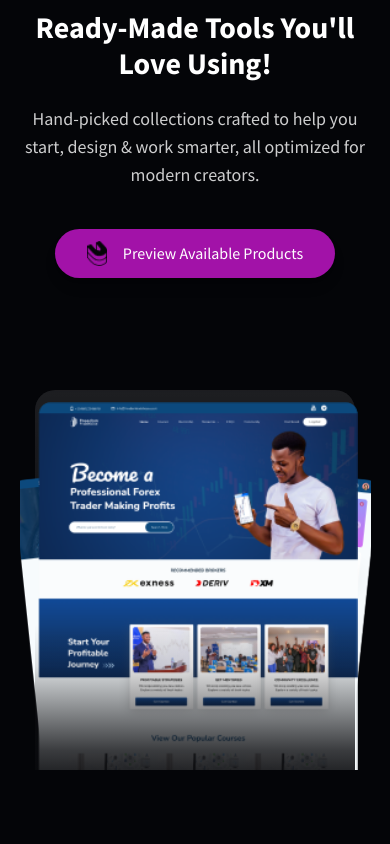
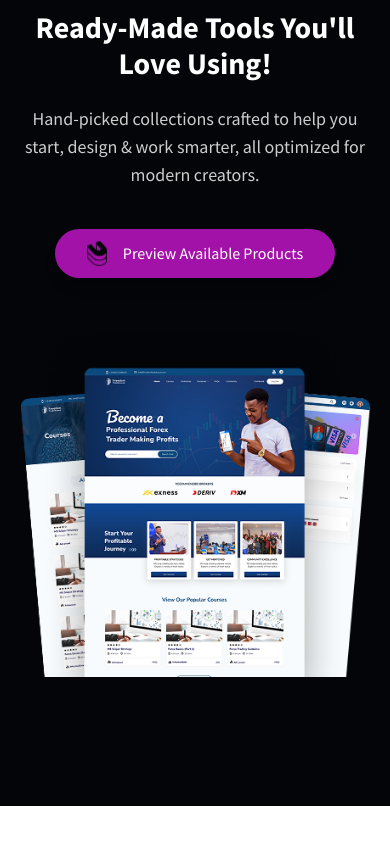
Before and after one commit to HenryEmmanuel06/unveilbrand, a Next.js app: page / in a window 390 px wide. Shown: the part 6016-6860 px from the top of the page. After the commit the page ends 6822 px from the top, so only its background shows below. Built offline with nearby package versions, Linux system fonts and the light colour scheme; no server answers; the database is empty.

Commit message:
products

```diff
--- a/src/components/HeroSection.tsx
+++ b/src/components/HeroSection.tsx
@@ -168,7 +168,19 @@ const HeroSection = () => {
             .client-info-row { flex-direction: row !important; align-items: center !important; }
             .client-info-text { margin-left: 0 !important; align-items: center !important; flex-direction: column !important; margin-top: 0.5rem !important; }
             .client-info-text span.ml-2 { margin-left: 0 !important; margin-top: 0.25rem !important; }
+            .product-image-display-desktop{
+            display: none;
+            }
+            .product-img-mobile{
+            display: block;
+            }
+
           }
+            @media (min-width: 480px){
+             .product-img-mobile{
+            display: none;
+            }
+            }
         `}</style>
       </div>
     </section>
--- a/src/components/ProductsSection.tsx
+++ b/src/components/ProductsSection.tsx
@@ -15,7 +15,7 @@ export default function ProductsSection() {
           </button>
         </div>
         {/* Main Content: Images */}
-        <div className="flex flex-col-reverse md:flex-row items-center justify-between w-full gap-12 mt-4 md:pt-20 min-h-[300px] md:min-h-[540px] overflow-hidden">
+        <div className="flex flex-col-reverse md:flex-row items-center justify-between w-full gap-12 mt-4 md:pt-20 min-h-[300px] md:min-h-[540px] overflow-hidden product-image-display-desktop">
           {/* Left: Main Product Image (Person) */}
 
             <Image
@@ -70,6 +70,16 @@ export default function ProductsSection() {
           </div>
         </div>
       </div>
+
+       <div className="w-[90%] max-w-[1330px] h-[400px] mx-auto flex flex-col items-center text-center gap-2 product-img-mobile">
+                <Image
+                  src="/images/product-img-5-mobile.png"
+                  alt="Product 4"
+                  width={400}
+                  height={500}
+                  className="object-cover"
+                />
+       </div>
     </section>
   );
 }
```
Also changed, not shown: public/images/product-img-5-mobile.png (added).
